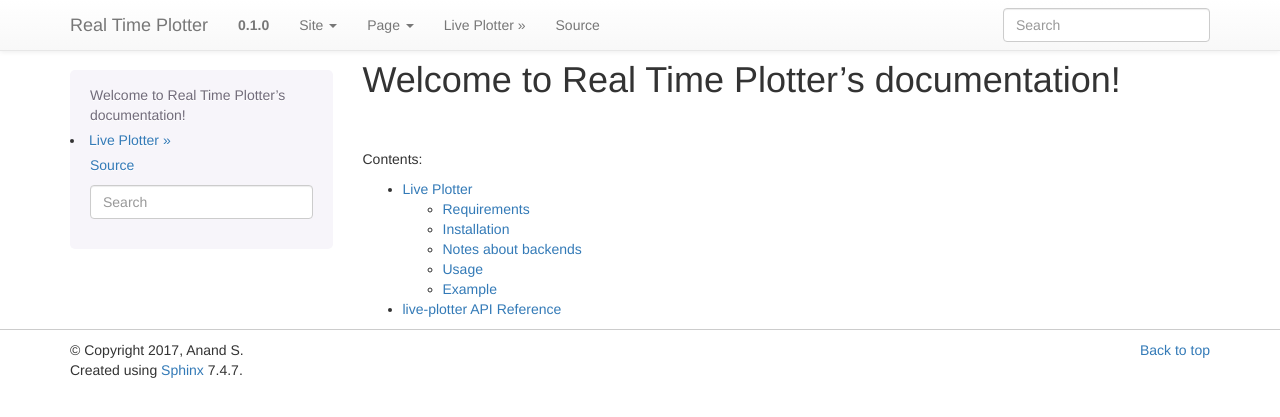
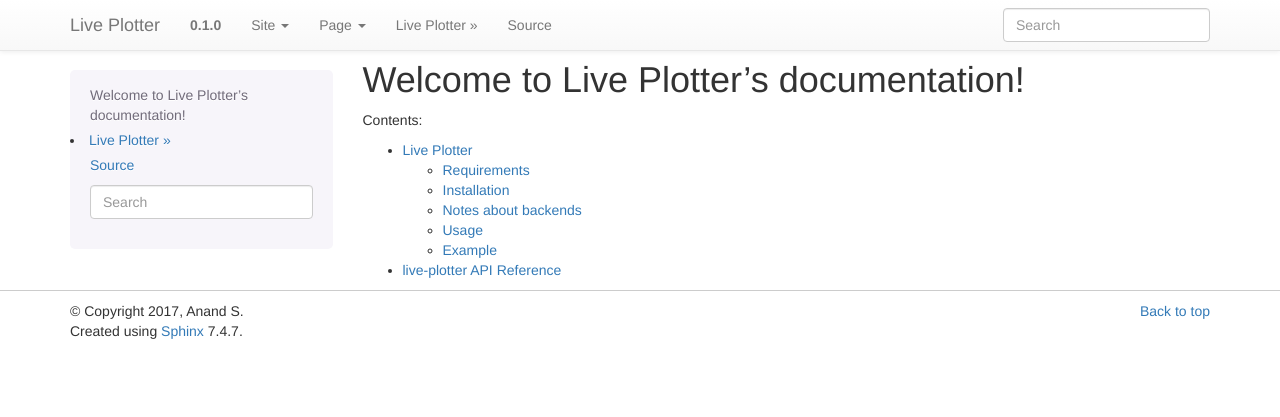
Before and after one commit to IGITUGraz/live-plotter, a Sphinx documentation site: the page built from doc/source/index.rst, in a window 1280 px wide. Shown: the top 417 px of the page. Built offline with Sphinx 7.4.7, drawn with Linux system fonts in a browser that asks for light colours.

Commit message:
Renaming in docs

```diff
--- a/doc/source/conf.py
+++ b/doc/source/conf.py
@@ -1,7 +1,7 @@
 #!/usr/bin/env python3
 # -*- coding: utf-8 -*-
 #
-# Real Time Plotter documentation build configuration file, created by
+# Live Plotter documentation build configuration file, created by
 # sphinx-quickstart on Tue May 30 19:41:00 2017.
 #
 # This file is execfile()d with the current directory set to its
@@ -51,7 +51,7 @@
 master_doc = 'index'
 
 # General information about the project.
-project = 'Real Time Plotter'
+project = 'Live Plotter'
 copyright = '2017, Anand S'
 author = 'Anand S'
 
@@ -134,7 +134,7 @@
 # (source start file, target name, title,
 #  author, documentclass [howto, manual, or own class]).
 latex_documents = [
-    (master_doc, 'live-plotter.tex', 'Real Time Plotter Documentation',
+    (master_doc, 'live-plotter.tex', 'Live Plotter Documentation',
      'Anand S', 'manual'),
 ]
 
@@ -144,7 +144,7 @@
 # One entry per manual page. List of tuples
 # (source start file, name, description, authors, manual section).
 man_pages = [
-    (master_doc, 'liveplotter', 'Real Time Plotter Documentation',
+    (master_doc, 'liveplotter', 'Live Plotter Documentation',
      [author], 1)
 ]
 
@@ -155,7 +155,7 @@
 # (source start file, target name, title, author,
 #  dir menu entry, description, category)
 texinfo_documents = [
-    (master_doc, 'live-plotter', 'Real Time Plotter Documentation',
+    (master_doc, 'live-plotter', 'Live Plotter Documentation',
      author, 'live-plotter', 'One line description of project.',
      'Miscellaneous'),
 ]
--- a/doc/source/index.rst
+++ b/doc/source/index.rst
@@ -1,10 +1,10 @@
-.. Real Time Plotter documentation master file, created by
+.. Live Plotter documentation master file, created by
    sphinx-quickstart on Tue May 30 19:41:00 2017.
    You can adapt this file completely to your liking, but it should at least
    contain the root `toctree` directive.
 
-Welcome to Real Time Plotter's documentation!
-=============================================
+Welcome to Live Plotter's documentation!
+========================================
 
 .. toctree::
    :maxdepth: 2
```
